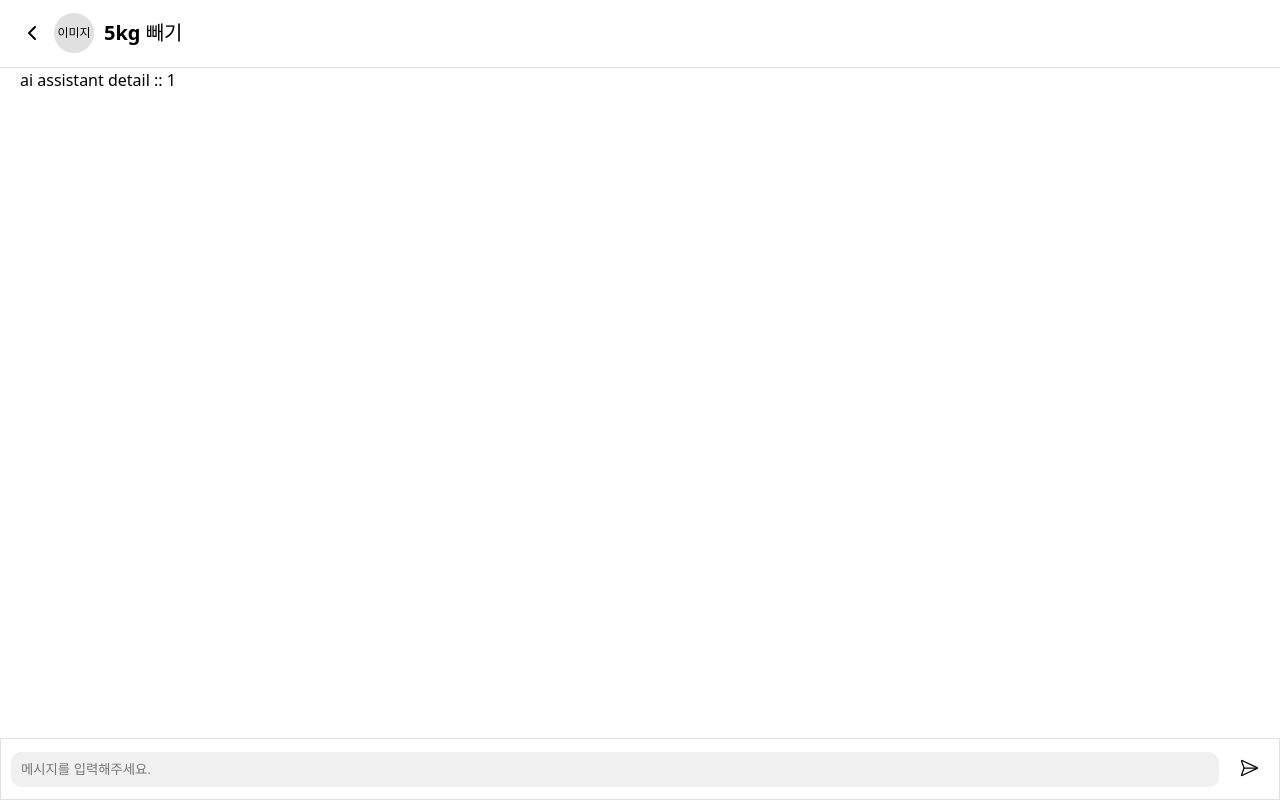
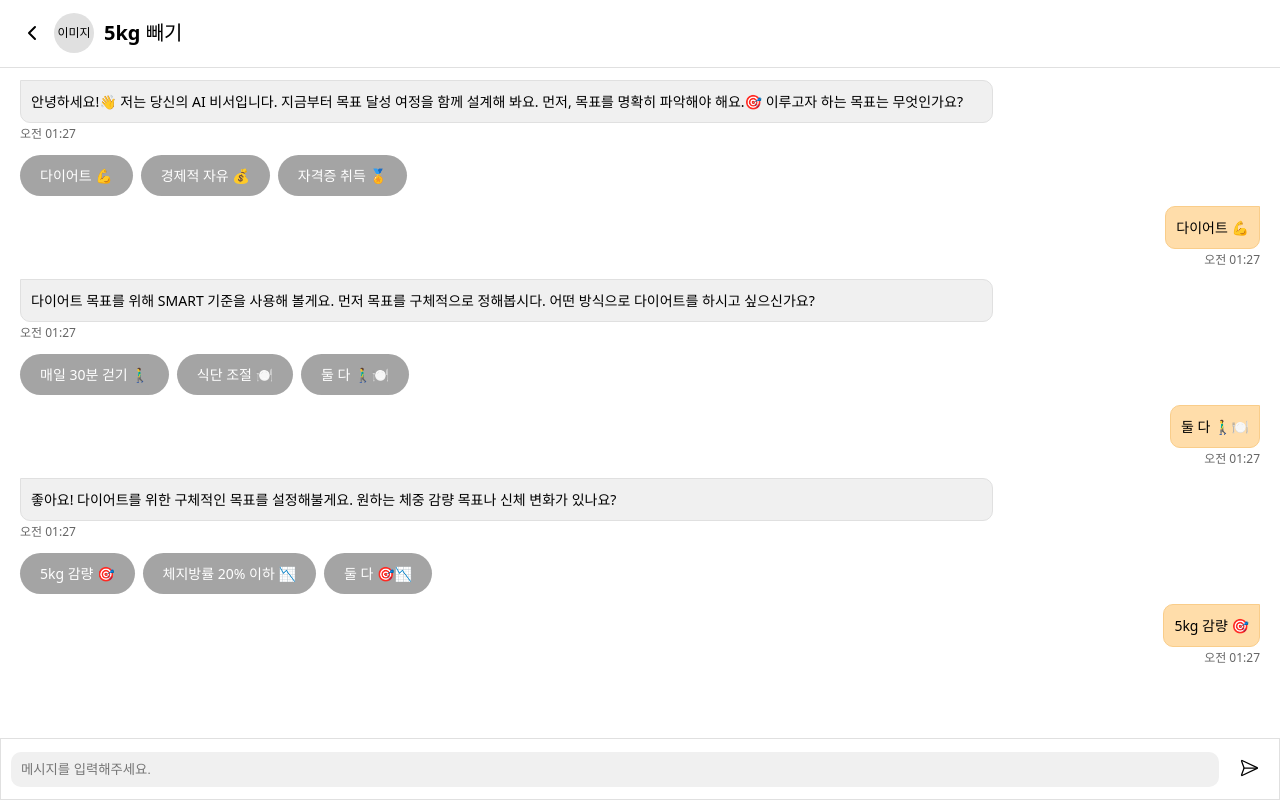
Before and after one commit to AIMinderTeam/aiminder-client, a React (Vite) app: page /ai-assistant/1 in a window 1280 px wide. Built offline with nearby package versions, Linux system fonts and the light colour scheme.

Commit message:
feat: Ai Assistant Chat UI 구현

```diff
--- a/src/pages/ai-assistant/detail/AIAssistantDetail.tsx
+++ b/src/pages/ai-assistant/detail/AIAssistantDetail.tsx
@@ -6,10 +6,65 @@ import { SendHorizonal } from 'lucide-react';
 
 export default function AIAssistantDetail() {
   const { aiAssistantId } = useParams();
+  console.log(aiAssistantId);
 
   return (
     <section className={styles.AiAssistantDetailSection}>
-      ai assistant detail :: {aiAssistantId}
+      <div className={styles.AiAssistantDetailMessageContainer}>
+        <>
+          <div className={styles.AiAssistantDetailMessageAiChatContainer}>
+            <div className={styles.AiAssistantDetailMessageAiChatContent}>
+              안녕하세요!👋 저는 당신의 AI 비서입니다. 지금부터 목표 달성 여정을 함께 설계해 봐요. 먼저, 목표를 명확히
+              파악해야 해요.🎯 이루고자 하는 목표는 무엇인가요?
+            </div>
+            <span className={styles.AiAssistantDetailMessageAiChatTime}>오전 01:27</span>
+            <div className={styles.AiAssistantDetailMessageAiChatOptionContainer}>
+              <div className={styles.AiAssistantDetailMessageAiChatOption}>다이어트 💪</div>
+              <div className={styles.AiAssistantDetailMessageAiChatOption}>경제적 자유 💰</div>
+              <div className={styles.AiAssistantDetailMessageAiChatOption}>자격증 취득 🏅</div>
+            </div>
+          </div>
+          <div className={styles.AiAssistantDetailMessageUserChatContainer}>
+            <div className={styles.AiAssistantDetailMessageUserChatContent}>다이어트 💪</div>
+            <span className={styles.AiAssistantDetailMessageUserChatTime}>오전 01:27</span>
+          </div>
+        </>
+        <>
+          <div className={styles.AiAssistantDetailMessageAiChatContainer}>
+            <div className={styles.AiAssistantDetailMessageAiChatContent}>
+              다이어트 목표를 위해 SMART 기준을 사용해 볼게요. 먼저 목표를 구체적으로 정해봅시다. 어떤 방식으로
+              다이어트를 하시고 싶으신가요?
+            </div>
+            <span className={styles.AiAssistantDetailMessageAiChatTime}>오전 01:27</span>
+            <div className={styles.AiAssistantDetailMessageAiChatOptionContainer}>
+              <div className={styles.AiAssistantDetailMessageAiChatOption}>매일 30분 걷기 🚶‍♂️</div>
+              <div className={styles.AiAssistantDetailMessageAiChatOption}>식단 조절 🍽️</div>
+              <div className={styles.AiAssistantDetailMessageAiChatOption}>둘 다 🚶‍♂️🍽️</div>
+            </div>
+          </div>
+          <div className={styles.AiAssistantDetailMessageUserChatContainer}>
+            <div className={styles.AiAssistantDetailMessageUserChatContent}>둘 다 🚶‍♂️🍽️</div>
+            <span className={styles.AiAssistantDetailMessageUserChatTime}>오전 01:27</span>
+          </div>
+        </>
+        <>
+          <div className={styles.AiAssistantDetailMessageAiChatContainer}>
+            <div className={styles.AiAssistantDetailMessageAiChatContent}>
+              좋아요! 다이어트를 위한 구체적인 목표를 설정해불게요. 원하는 체중 감량 목표나 신체 변화가 있나요?
+            </div>
+            <span className={styles.AiAssistantDetailMessageAiChatTime}>오전 01:27</span>
+            <div className={styles.AiAssistantDetailMessageAiChatOptionContainer}>
+              <div className={styles.AiAssistantDetailMessageAiChatOption}>5kg 감량 🎯</div>
+              <div className={styles.AiAssistantDetailMessageAiChatOption}>체지방률 20% 이하 📉</div>
+              <div className={styles.AiAssistantDetailMessageAiChatOption}>둘 다 🎯📉</div>
+            </div>
+          </div>
+          <div className={styles.AiAssistantDetailMessageUserChatContainer}>
+            <div className={styles.AiAssistantDetailMessageUserChatContent}>5kg 감량 🎯</div>
+            <span className={styles.AiAssistantDetailMessageUserChatTime}>오전 01:27</span>
+          </div>
+        </>
+      </div>
       <div className={styles.AiAssistantDetailInputContainer}>
         <input type="text" placeholder="메시지를 입력해주세요." className={styles.AiAssistantDetailInput} />
         <button className={styles.AiAssistantDetailInputSendButton}>
--- a/src/pages/ai-assistant/detail/AiAssistantDetail.module.css
+++ b/src/pages/ai-assistant/detail/AiAssistantDetail.module.css
@@ -5,9 +5,78 @@
   gap: 10px;
 }
 
+.AiAssistantDetailMessageContainer {
+  display: flex;
+  flex-direction: column;
+  gap: 10px;
+  margin-top: 12px;
+  margin-bottom: 100px;
+  font-size: 14px;
+}
+
+.AiAssistantDetailMessageAiChatContainer {
+  display: flex;
+  flex-direction: column;
+  gap: 2px;
+  max-width: 76dvw;
+}
+
+.AiAssistantDetailMessageAiChatContent {
+  border: 1px solid #e0e0e0;
+  padding: 10px;
+  border-radius: 10px;
+  border-top-left-radius: 0;
+  background-color: #f0f0f0;
+}
+
+.AiAssistantDetailMessageAiChatTime {
+  font-size: 12px;
+  color: #666;
+}
+
+.AiAssistantDetailMessageAiChatOptionContainer {
+  display: flex;
+  flex-wrap: wrap;
+  gap: 8px;
+  margin-top: 10px;
+}
+
+.AiAssistantDetailMessageAiChatOption {
+  padding: 10px;
+  border-radius: 32px;
+  background-color: #a4a4a4;
+  color: #fff;
+  padding: 10px 20px;
+  font-weight: 500;
+}
+
+.AiAssistantDetailMessageUserChatContainer {
+  display: flex;
+  flex-direction: column;
+  align-self: flex-end;
+  gap: 2px;
+  max-width: 76dvw;
+}
+
+.AiAssistantDetailMessageUserChatContent {
+  border: 1px solid #f9cd8a;
+  padding: 10px;
+  border-radius: 10px;
+  border-top-right-radius: 0;
+  background-color: #ffddaa;
+  align-self: flex-end;
+}
+
+.AiAssistantDetailMessageUserChatTime {
+  font-size: 12px;
+  color: #666;
+  align-self: flex-end;
+}
+
 .AiAssistantDetailInputContainer {
   border: 1px solid #e0e0e0;
-  position: absolute;
+  background-color: #fff;
+  position: fixed;
   bottom: 0;
   left: 0;
   right: 0;
```
